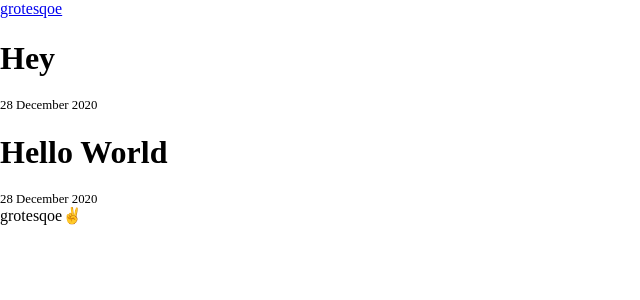
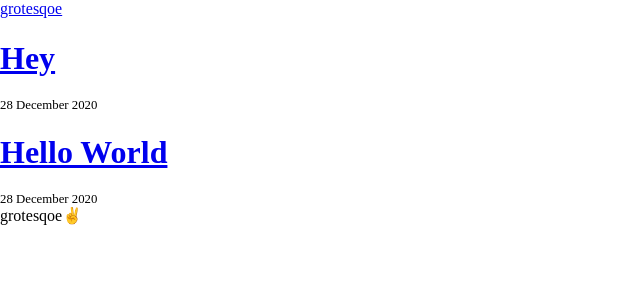
Before and after one commit to grotesqoe/www, a Jekyll site: the page built from index.html, in a window 1280 px wide. Shown: the top 300 px of the page, without its empty margins (0-640 px from the left). Built offline with Jekyll 4.4.1, drawn with Linux system fonts in a browser that asks for light colours; the list of posts is cut into pages by our own code.

Commit message:
Update index.html

```diff
--- a/index.html
+++ b/index.html
@@ -5,7 +5,9 @@ layout: default
 <section>
   {% for post in paginator.posts %}
   <article>
-    <h1>{{ post.title }}</h1>
+    <h1>
+      <a href="{{ post.url }}">{{ post.title }}</a>
+    </h1>
     <time datetime="{{ post.date | date_to_xmlschema }}"><small>{{ post.date | date_to_long_string }}</small></time>
   </article>
   {% endfor%}
```
